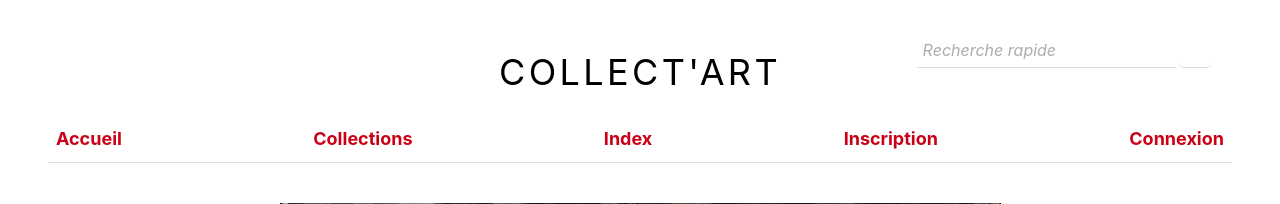
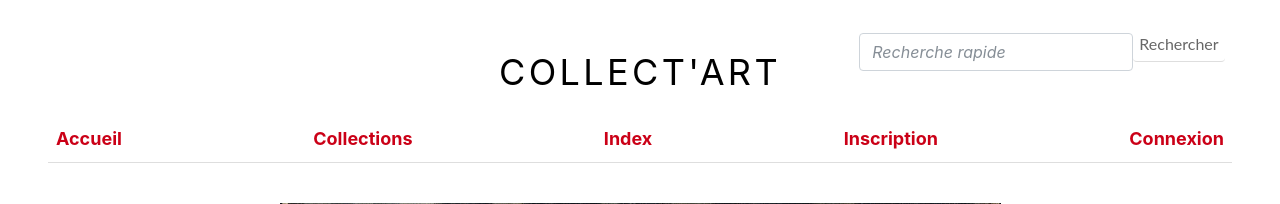
Before and after one commit to Chartes-TNAH/CollectArt, a Flask app: page / in a window 1280 px wide. Shown: the top 204 px of the page. Run offline with Flask 2, Linux system fonts and the light colour scheme; data comes from the database, SQL or seed files in the repository; some libraries are stand-ins or nearby versions; some web fonts are replaced.

Commit message:
modification html

```diff
--- a/app/templates/conteneur.html
+++ b/app/templates/conteneur.html
@@ -15,9 +15,9 @@
                 </h1>
             </a>
             <div id="search-container">
-                <form id="search-form" action="{{url_for('recherche')}}" method="GET">
-                    <input type="text" name="keyword" placeholder="Recherche rapide" type="search" aria-label="Recherche">
-                    <button type="submit"></button>
+                <form class="form-inline" action="{{url_for('recherche')}}" method="GET">
+                    <input class="form-control" name="keyword" type="search" placeholder="Recherche rapide" aria-label="Recherche">
+                    <button class="btn btn-info" type="submit">Rechercher</button>
                 </form>
             </div>
             <nav>
```
